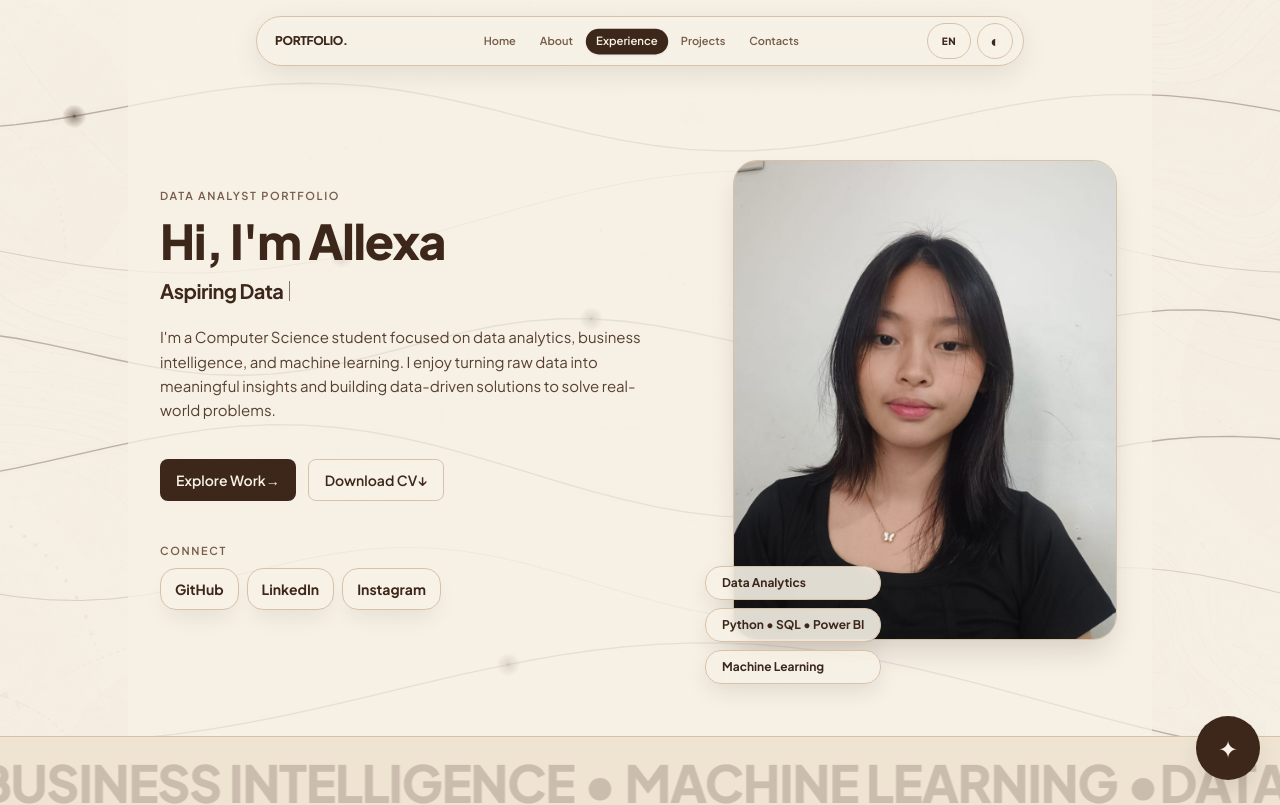
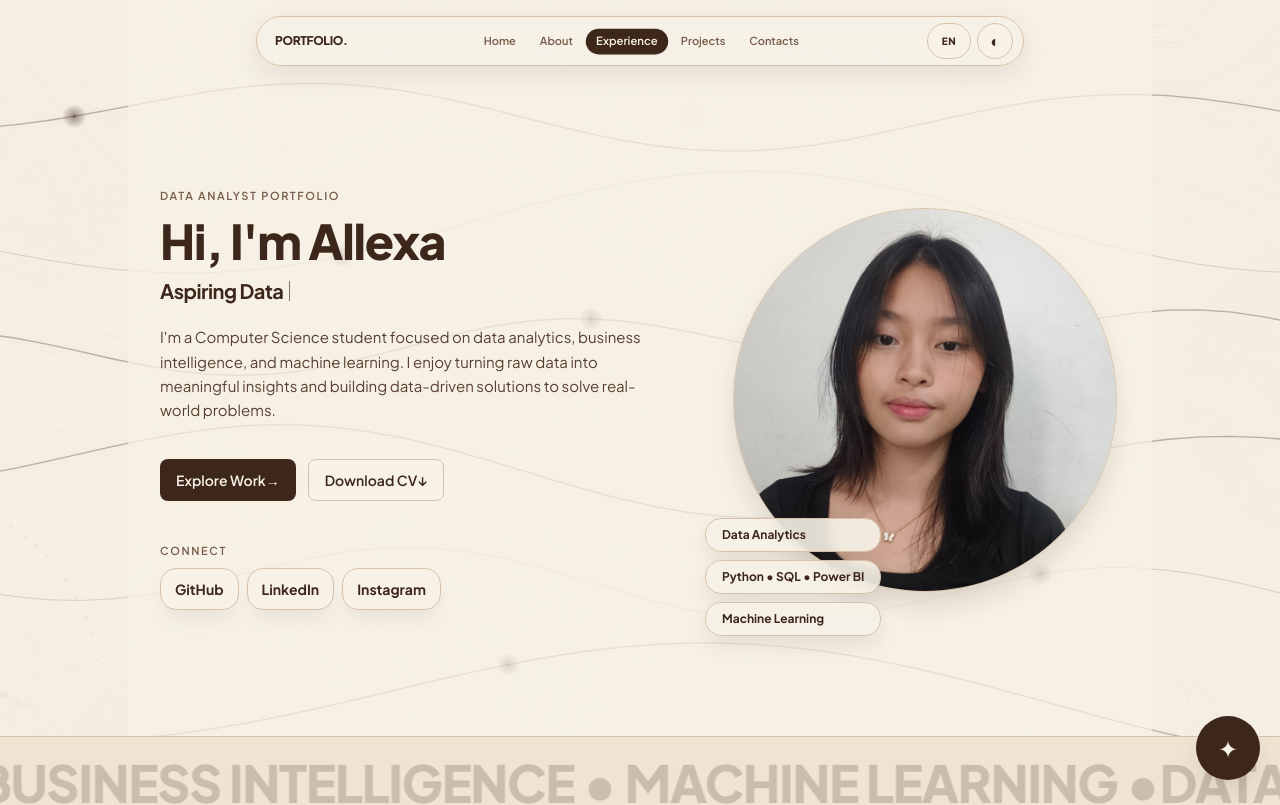
Before and after one commit to allexaFelissa/portofolio, a Next.js app: page / in a window 1280 px wide. Shown: the top 805 px of the page. Built offline with nearby package versions, Linux system fonts and the light colour scheme.

Commit message:
Round hero portrait and reveal dark project animation

```diff
--- a/src/components/projects/ProjectsPageContent.tsx
+++ b/src/components/projects/ProjectsPageContent.tsx
@@ -20,7 +20,7 @@ export function ProjectsPageContent() {
       <span className="hidden rounded-pill bg-surface px-3 py-1 text-[11px] font-bold text-primary sm:block">{id ? "Proyek" : "Projects"}</span>
       <div className="flex items-center gap-1.5"><LanguageToggle /><ThemeToggle /></div>
     </header>
-    <main className="min-h-screen bg-bg/80 px-5 pb-20 pt-24 sm:px-8 lg:px-10"><div className="mx-auto max-w-6xl"><header className="mb-9 pt-4 sm:mb-11"><h1 className="text-heading-black max-w-3xl text-3xl leading-tight sm:text-4xl">{id ? "Semua Karya & Inovasi" : "All Works & Inventions"}</h1></header><ProjectGallery projects={content.projects} /></div></main>
+    <main className="min-h-screen bg-bg/80 px-5 pb-20 pt-24 dark:bg-bg/55 sm:px-8 lg:px-10"><div className="mx-auto max-w-6xl"><header className="mb-9 pt-4 sm:mb-11"><h1 className="text-heading-black max-w-3xl text-3xl leading-tight sm:text-4xl">{id ? "Semua Karya & Inovasi" : "All Works & Inventions"}</h1></header><ProjectGallery projects={content.projects} /></div></main>
     <AiAssistantButton />
   </>;
 }
--- a/src/components/sections/Hero.tsx
+++ b/src/components/sections/Hero.tsx
@@ -30,7 +30,7 @@ export function Hero({ content = siteContent.hero }: HeroProps) {
       {content.socialLinks.length > 0 && <div className="mt-11"><p className="text-eyebrow mb-3">{id ? "Terhubung" : "Connect"}</p><div className="flex gap-2">{content.socialLinks.map((link) => <a key={`${link.platform}-${link.url}`} href={link.url} aria-label={link.iconAlt} target="_blank" rel="noreferrer" className="rounded-card border border-border bg-bg px-3.5 py-2.5 text-sm font-bold text-primary shadow-card transition hover:-translate-y-0.5 hover:border-primary focus-visible:outline focus-visible:outline-2 focus-visible:outline-offset-2 focus-visible:outline-primary">{link.platform}</a>)}</div></div>}
     </div>
     <div className="relative z-10 mx-auto w-full max-w-sm py-8">
-      <div className="aspect-[4/5] overflow-hidden rounded-[24px] border border-border bg-surface shadow-card-hover">{portraitSrc ? <img src={portraitSrc} alt={content.portrait?.alt ?? ""} className="size-full object-cover" onError={() => setPortraitSrc("/placeholder-portrait.svg")} /> : <div aria-label="Portrait unavailable" className="grid size-full place-items-center text-sm text-muted">Portrait unavailable</div>}</div>
+      <div className="aspect-square overflow-hidden rounded-full border border-border bg-surface shadow-card-hover">{portraitSrc ? <img src={portraitSrc} alt={content.portrait?.alt ?? ""} className="size-full object-cover" onError={() => setPortraitSrc("/placeholder-portrait.svg")} /> : <div aria-label="Portrait unavailable" className="grid size-full place-items-center text-sm text-muted">Portrait unavailable</div>}</div>
       {badges.length === 3 && <div className="absolute -bottom-3 -left-2 flex flex-col gap-2 sm:-left-7">{badges.map((badge, index) => <span key={`${badge}-${index}`} style={{ animationDelay: `${index * 120}ms` }} className="animate-[pulse_1s_ease-out_both] rounded-card border border-border bg-bg/90 px-4 py-2 text-xs font-bold text-primary shadow-badge backdrop-blur-sm motion-reduce:animate-none">{badge}</span>)}</div>}
     </div>
   </section>;
```
